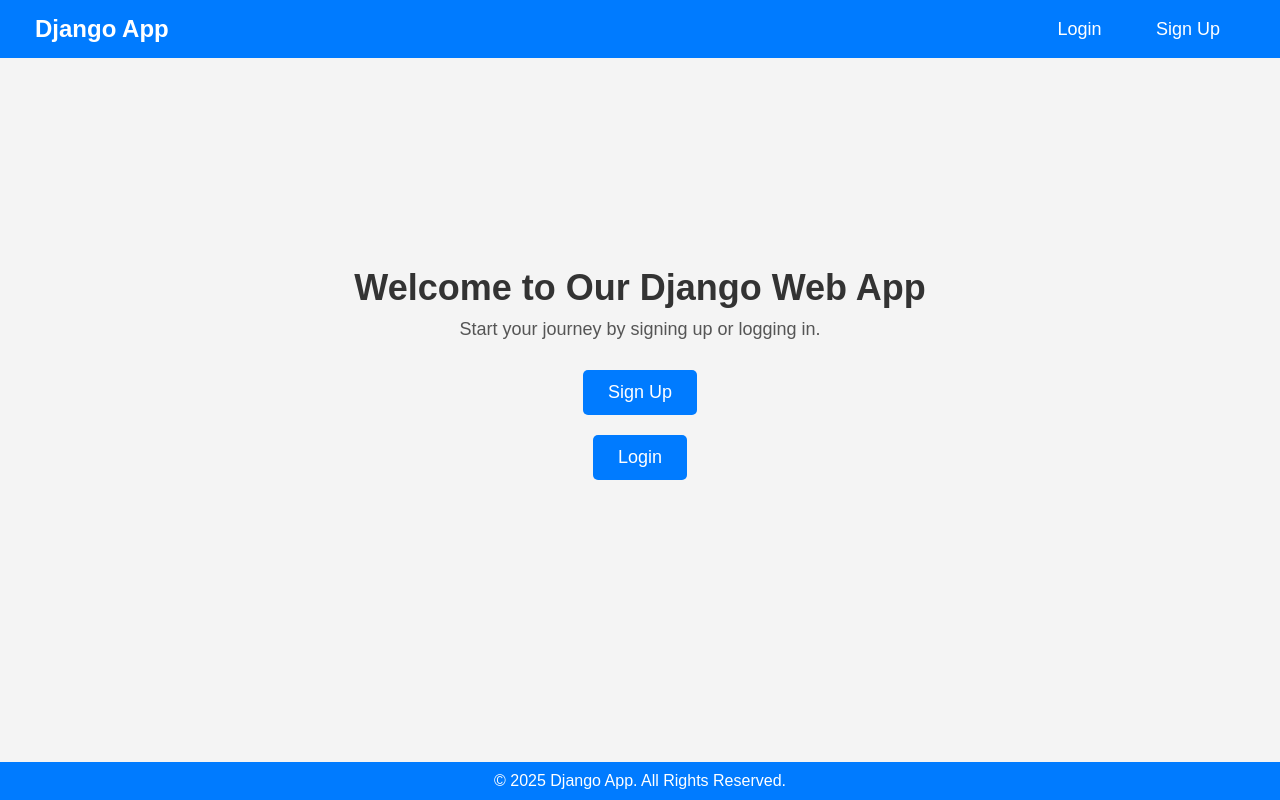
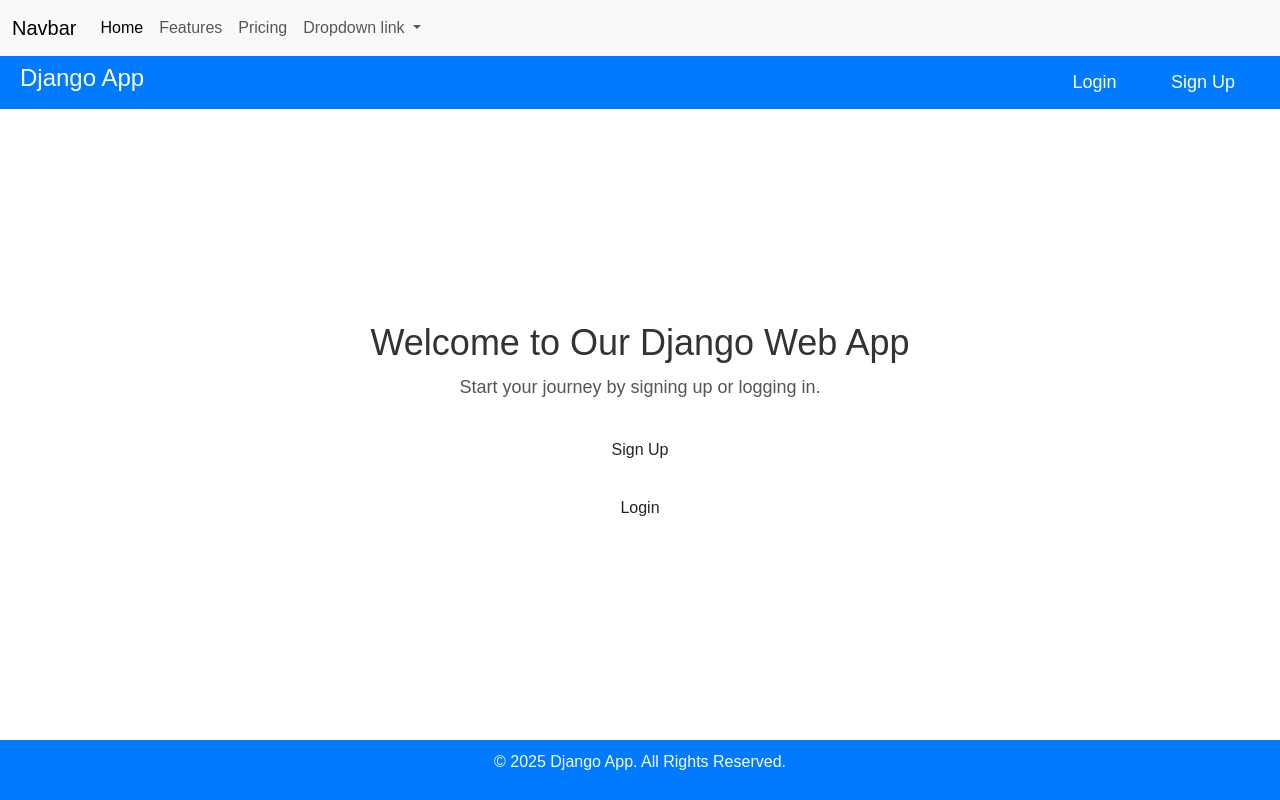
Before and after one commit to Nabin-Basnet/Django-learning, a Django app: page / in a window 1280 px wide. Run offline with Django 5.2, Linux system fonts and the light colour scheme.

Commit message:
learn to use components

```diff
--- /dev/null
+++ b/myapp/static/home.css
@@ -0,0 +1,98 @@
+* {
+    margin: 0;
+    padding: 0;
+    box-sizing: border-box;
+    font-family: Arial, sans-serif;
+}
+
+body {
+    background-color: #f4f4f4;
+    text-align: center;
+}
+
+/* Navigation Bar */
+.navbar {
+    background-color: #007bff;
+    color: white;
+    padding: 15px;
+    display: flex;
+    justify-content: space-between;
+    align-items: center;
+}
+
+.navbar h1 {
+    margin-left: 20px;
+    font-size: 24px;
+}
+
+.nav-links {
+    margin-right: 20px;
+}
+
+.nav-links a {
+    color: white;
+    text-decoration: none;
+    font-size: 18px;
+    margin: 0 10px;
+    padding: 8px 15px;
+    border-radius: 5px;
+}
+
+.nav-links a:hover {
+    background-color: #0056b3;
+}
+
+/* Hero Section */
+.hero {
+    display: flex;
+    flex-direction: column;
+    align-items: center;
+    justify-content: center;
+    height: 80vh;
+}
+
+.hero h2 {
+    font-size: 36px;
+    color: #333;
+    margin-bottom: 10px;
+}
+
+.hero p {
+    font-size: 18px;
+    color: #555;
+    margin-bottom: 20px;
+}
+
+.btn {
+    display: inline-block;
+    padding: 12px 25px;
+    font-size: 18px;
+    text-decoration: none;
+    color: white;
+    background-color: #007bff;
+    border-radius: 5px;
+    margin: 10px;
+    transition: 0.3s;
+}
+
+.btn:hover {
+    background-color: #0056b3;
+}
+
+/* Footer */
+.footer {
+    background-color: #007bff;
+    color: white;
+    padding: 10px;
+    position: fixed;
+    bottom: 0;
+    width: 100%;
+    text-align: center;
+}
+
+@media (max-width: 600px) {
+    .navbar {
+        flex-direction: column;
+        text-align: center;
+    }
+}
--- a/myapp/templates/home.html
+++ b/myapp/templates/home.html
@@ -1,114 +1,9 @@
-<!DOCTYPE html>
-<html lang="en">
-<head>
-    <meta charset="UTF-8">
-    <meta name="viewport" content="width=device-width, initial-scale=1.0">
-    <title>Home | Django App</title>
-    <style>
-        /* General Styles */
-        * {
-            margin: 0;
-            padding: 0;
-            box-sizing: border-box;
-            font-family: Arial, sans-serif;
-        }
+{% extends 'navbar.html' %}
+{% load static %}
 
-        body {
-            background-color: #f4f4f4;
-            text-align: center;
-        }
+{% block content %}
 
-        /* Navigation Bar */
-        .navbar {
-            background-color: #007bff;
-            color: white;
-            padding: 15px;
-            display: flex;
-            justify-content: space-between;
-            align-items: center;
-        }
-
-        .navbar h1 {
-            margin-left: 20px;
-            font-size: 24px;
-        }
-
-        .nav-links {
-            margin-right: 20px;
-        }
-
-        .nav-links a {
-            color: white;
-            text-decoration: none;
-            font-size: 18px;
-            margin: 0 10px;
-            padding: 8px 15px;
-            border-radius: 5px;
-        }
-
-        .nav-links a:hover {
-            background-color: #0056b3;
-        }
-
-        /* Hero Section */
-        .hero {
-            display: flex;
-            flex-direction: column;
-            align-items: center;
-            justify-content: center;
-            height: 80vh;
-        }
-
-        .hero h2 {
-            font-size: 36px;
-            color: #333;
-            margin-bottom: 10px;
-        }
-
-        .hero p {
-            font-size: 18px;
-            color: #555;
-            margin-bottom: 20px;
-        }
-
-        .btn {
-            display: inline-block;
-            padding: 12px 25px;
-            font-size: 18px;
-            text-decoration: none;
-            color: white;
-            background-color: #007bff;
-            border-radius: 5px;
-            margin: 10px;
-            transition: 0.3s;
-        }
-
-        .btn:hover {
-            background-color: #0056b3;
-        }
-
-        /* Footer */
-        .footer {
-            background-color: #007bff;
-            color: white;
-            padding: 10px;
-            position: fixed;
-            bottom: 0;
-            width: 100%;
-            text-align: center;
-        }
-
-        @media (max-width: 600px) {
-            .navbar {
-                flex-direction: column;
-                text-align: center;
-            }
-        }
-    </style>
-</head>
-<body>
-
-    <!-- Navigation Bar -->
+<div>
     <div class="navbar">
         <h1>Django App</h1>
         <div class="nav-links">
@@ -129,6 +24,18 @@
     <div class="footer">
         <p>&copy; 2025 Django App. All Rights Reserved.</p>
     </div>
+    <!-- <div>
+        <div class="offcanvas offcanvas-start show text-bg-dark" tabindex="-1" id="offcanvasDark" aria-labelledby="offcanvasDarkLabel">
+            <div class="offcanvas-header">
+              <h5 class="offcanvas-title" id="offcanvasDarkLabel">Offcanvas</h5>
+              <button type="button" class="btn-close btn-close-white" data-bs-dismiss="offcanvasDark" aria-label="Close"></button>
+            </div>
+            <div class="offcanvas-body">
+              <p>Place offcanvas content here.</p>
+            </div>
+          </div>
+    </div>     -->
 
-</body>
-</html>
+</div>
+
+{% endblock %}
--- /dev/null
+++ b/myapp/templates/navbar.html
@@ -0,0 +1,58 @@
+{% load static %}
+<!DOCTYPE html>
+<html lang="en">
+<head>
+    <meta charset="UTF-8">
+    <meta name="viewport" content="width=device-width, initial-scale=1.0">
+    <title>{% block title %}Bootstrap Example{% endblock %}</title>
+
+    <!-- Bootstrap CSS CDN -->
+    <link rel="stylesheet" href="{% static 'home.css' %}"/>
+    <link href="https://cdn.jsdelivr.net/npm/bootstrap@5.3.3/dist/css/bootstrap.min.css" rel="stylesheet">
+</head>
+<body>
+
+    <nav class="navbar navbar-expand-lg bg-body-tertiary">
+        <div class="container-fluid">
+          <a class="navbar-brand" href="#">Navbar</a>
+          <button class="navbar-toggler" type="button" data-bs-toggle="collapse" data-bs-target="#navbarNavDropdown" aria-controls="navbarNavDropdown" aria-expanded="false" aria-label="Toggle navigation">
+            <span class="navbar-toggler-icon"></span>
+          </button>
+          <div class="collapse navbar-collapse" id="navbarNavDropdown">
+            <ul class="navbar-nav">
+              <li class="nav-item">
+                <a class="nav-link active" aria-current="page" href="#">Home</a>
+              </li>
+              <li class="nav-item">
+                <a class="nav-link" href="#">Features</a>
+              </li>
+              <li class="nav-item">
+                <a class="nav-link" href="#">Pricing</a>
+              </li>
+              <li class="nav-item dropdown">
+                <a class="nav-link dropdown-toggle" href="#" role="button" data-bs-toggle="dropdown" aria-expanded="false">
+                  Dropdown link
+                </a>
+                <ul class="dropdown-menu">
+                  <li><a class="dropdown-item" href="#">Action</a></li>
+                  <li><a class="dropdown-item" href="#">Another action</a></li>
+                  <li><a class="dropdown-item" href="#">Something else here</a></li>
+                </ul>
+              </li>
+            </ul>
+          </div>
+        </div>
+      </nav>
+
+      <!-- content block -->
+       {% block content %}
+
+       <!-- content here -->
+
+
+       {% endblock %}
+
+    <!-- Bootstrap JS Bundle (includes Popper) -->
+    <script src="https://cdn.jsdelivr.net/npm/bootstrap@5.3.3/dist/js/bootstrap.bundle.min.js"></script>
+</body>
+</html>
--- a/myapp/views.py
+++ b/myapp/views.py
@@ -109,3 +109,10 @@ def user_logout(request):
     logout(request)  # Logs out the user
     messages.success(request, "You have been logged out successfully!")
     return redirect('landing')
+
+def index(request):
+    name="nabin"
+    mydict={
+        'name':name
+    }
+    return
```
Also changed, not shown: myapp/templates/index.html (+18 -2 lines).
